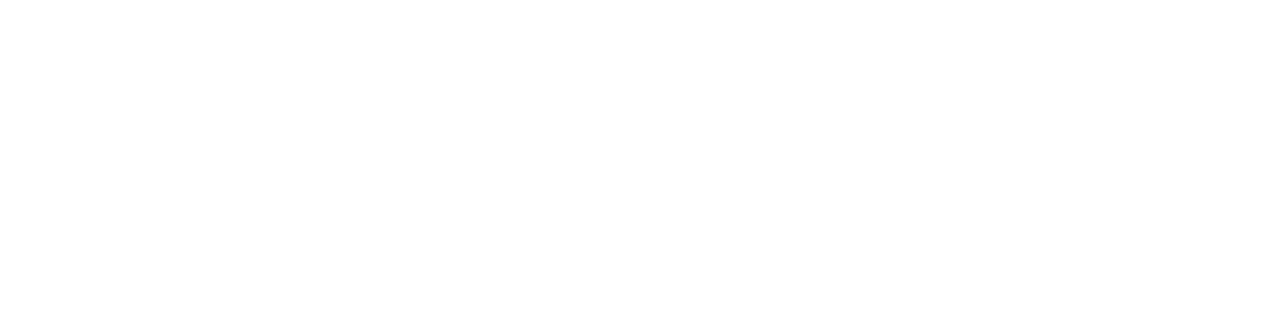
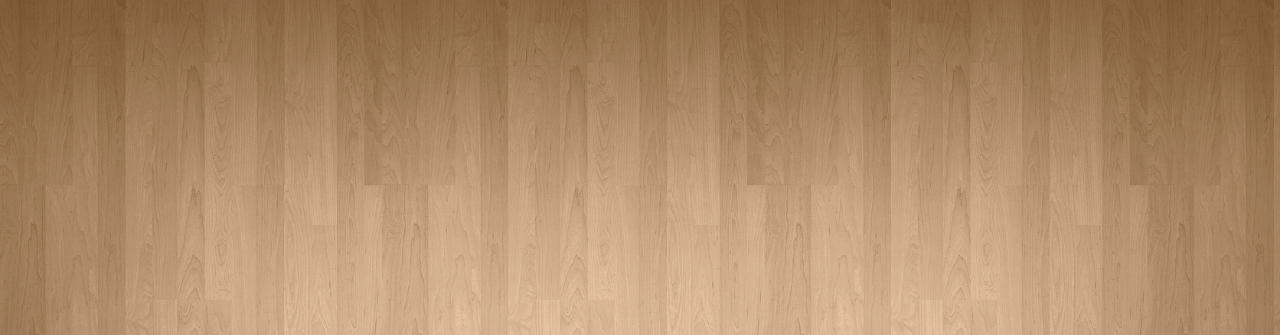
Before and after one commit to othiagojacare/conversor-temperatura, a plain HTML site: page index.html in a window 1280 px wide. Shown: the top 335 px of the page. Drawn offline with Linux system fonts and the light colour scheme.

Commit message:
Update style.css

```diff
--- a/style.css
+++ b/style.css
@@ -5,7 +5,7 @@
 }
 
 body{
-    background-image: url(img/fundo.png);
+    background-image: url(fundo.png);
     background-repeat: no-repeat;
     background-size:  cover;
 }
```
